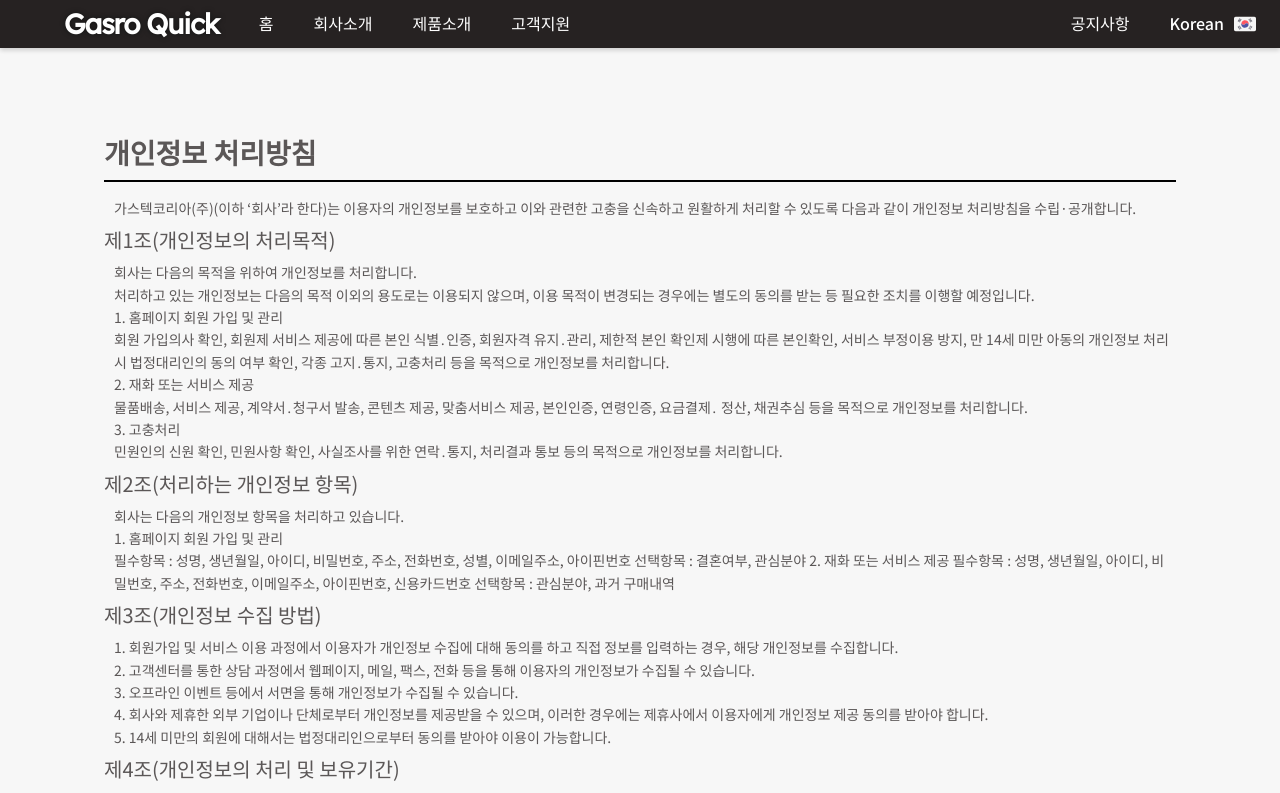
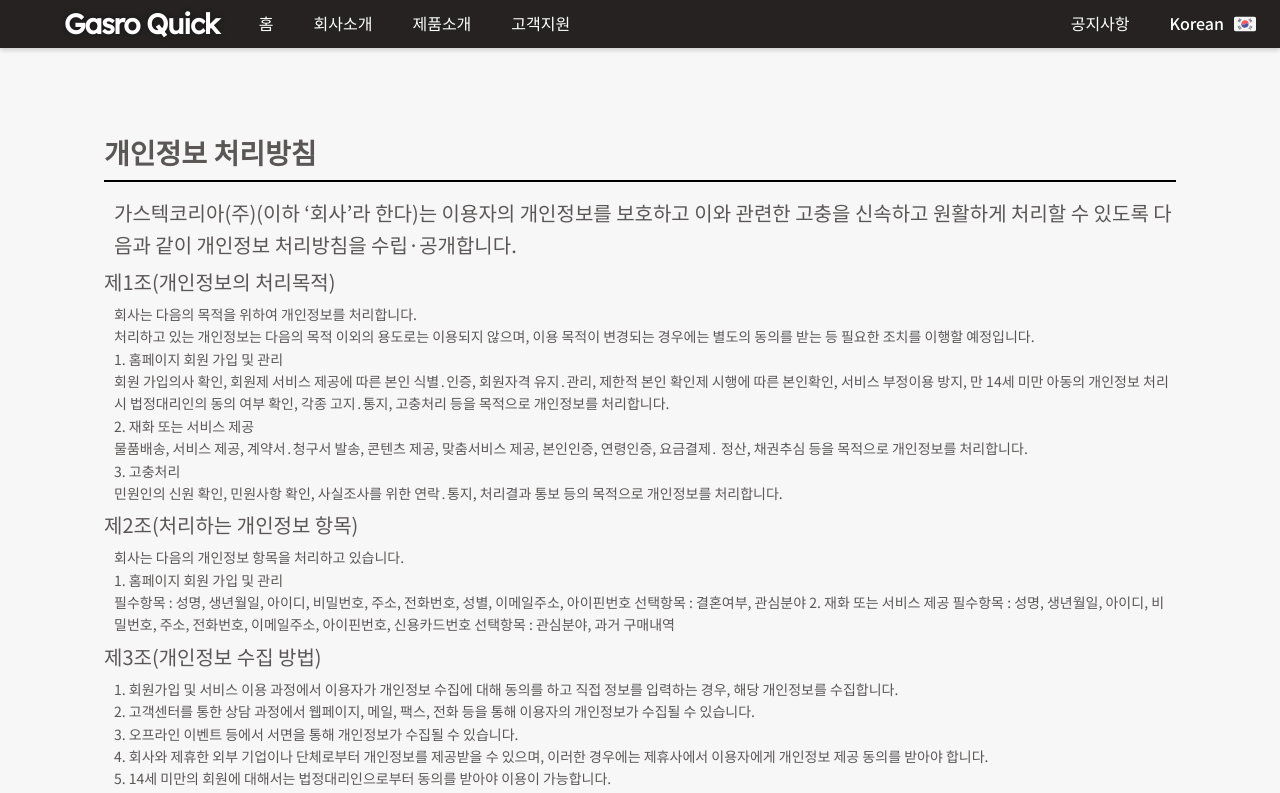
Before and after one commit to Oizys18/gasro, a React (Create React App) app in the folder client/: page /privacy in a window 1280 px wide. Shown: the top 793 px of the page. Built offline with nearby package versions, Linux system fonts and the light colour scheme.

Commit message:
Mod p-head

```diff
--- a/client/src/assets/styles/GlobalStyles.ts
+++ b/client/src/assets/styles/GlobalStyles.ts
@@ -819,6 +819,9 @@ text-align:center;
     font-size:var(--h3-font-size);
     margin:5px 0;
   }
+  .p-headinst{
+    font-size:var(--h3-font-size);
+  }
 
 }
 
--- a/client/src/containers/Privacy.tsx
+++ b/client/src/containers/Privacy.tsx
@@ -6,7 +6,7 @@ function Privacy({ ...props }: IPrivacy) {
       <section className="basic-container privacy-container" id="privacy">
         <div className="privacy-text">
           <p className="p-head">개인정보 처리방침</p>
-          <p className="p-line">
+          <p className="p-line p-headinst">
             가스텍코리아(주)(이하 ‘회사’라 한다)는 이용자의 개인정보를 보호하고
             이와 관련한 고충을 신속하고 원활하게 처리할 수 있도록 다음과 같이
             개인정보 처리방침을 수립·공개합니다.
```
